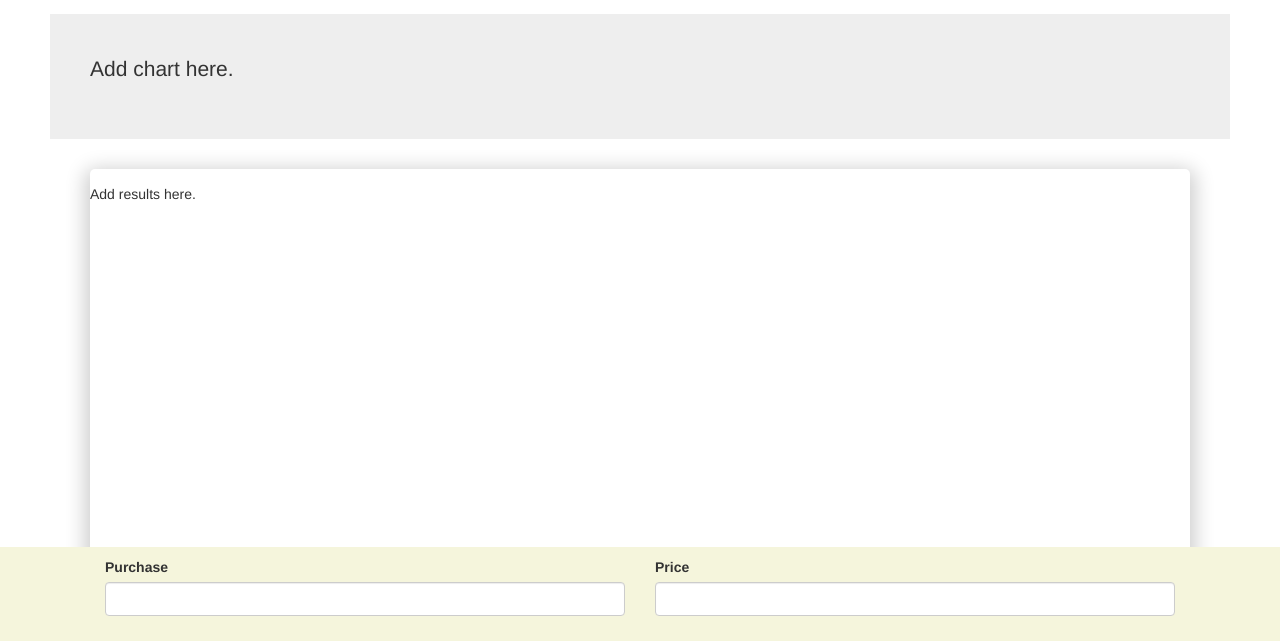
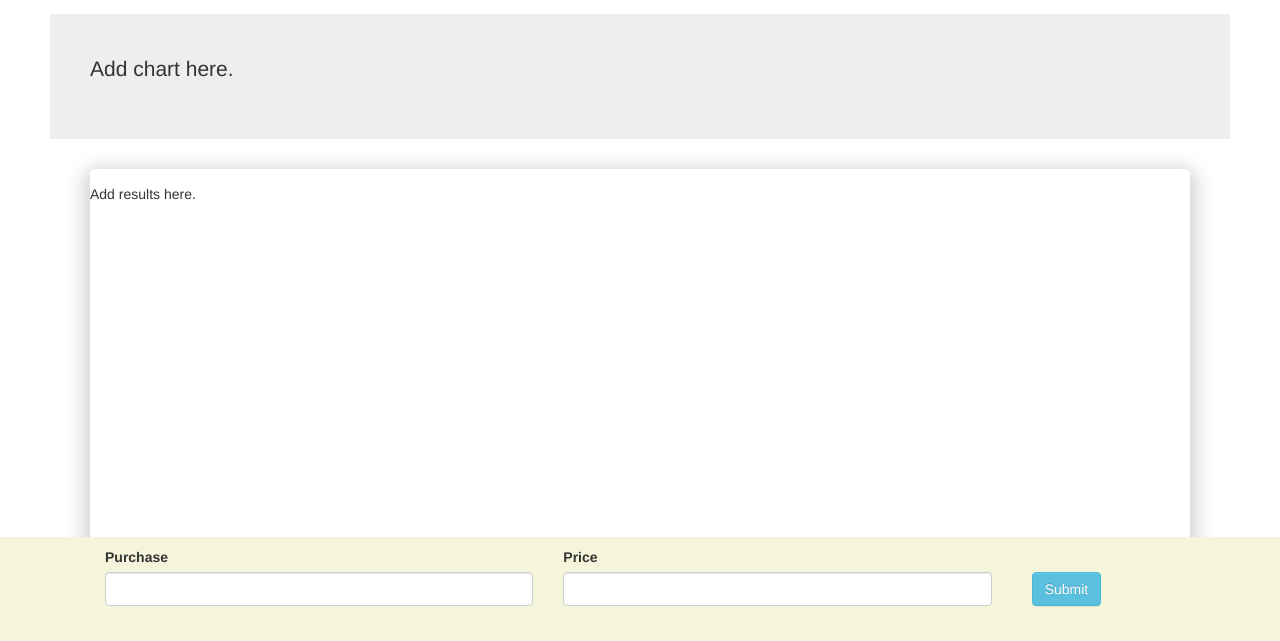
Before and after one commit to tanwei0319/citi-team50, a website: page views/index.html in a window 1280 px wide. Shown: the part 159-800 px from the top of the page. Drawn offline with nearby package versions, Linux system fonts and the light colour scheme.

Commit message:
Add button to index.html

```diff
--- a/views/index.css
+++ b/views/index.css
@@ -20,3 +20,7 @@
     bottom: 0;
     width: 100%;
 }
+
+.button {
+    padding: 25px;
+}
--- a/views/index.html
+++ b/views/index.html
@@ -34,15 +34,19 @@
   <div class="footer" id="footer">
   <div class="footer container">
     <div class="row">
-        <div class="form-group name1 col-md-6">
+        <div class="form-group name1 col-md-5">
             <label for="exampleInputEmail1" class="formText">Purchase</label>
             <input type="text" class="form-control" aria-describedby="basic-addon2">
         </div>
 
-        <div class="form-group name2 col-md-6">
+        <div class="form-group name2 col-md-5">
             <label for="exampleInputEmail1## Heading ##" class="formText">Price</label>
             <input type="text" class="form-control" aria-describedby="basic-addon2">
         </div>
+
+        <div class="button col-md-2">
+        	<button type="button" class="btn btn-info">Submit</button>
+    	</div>
     </div>
 </div>
 </div>
```
